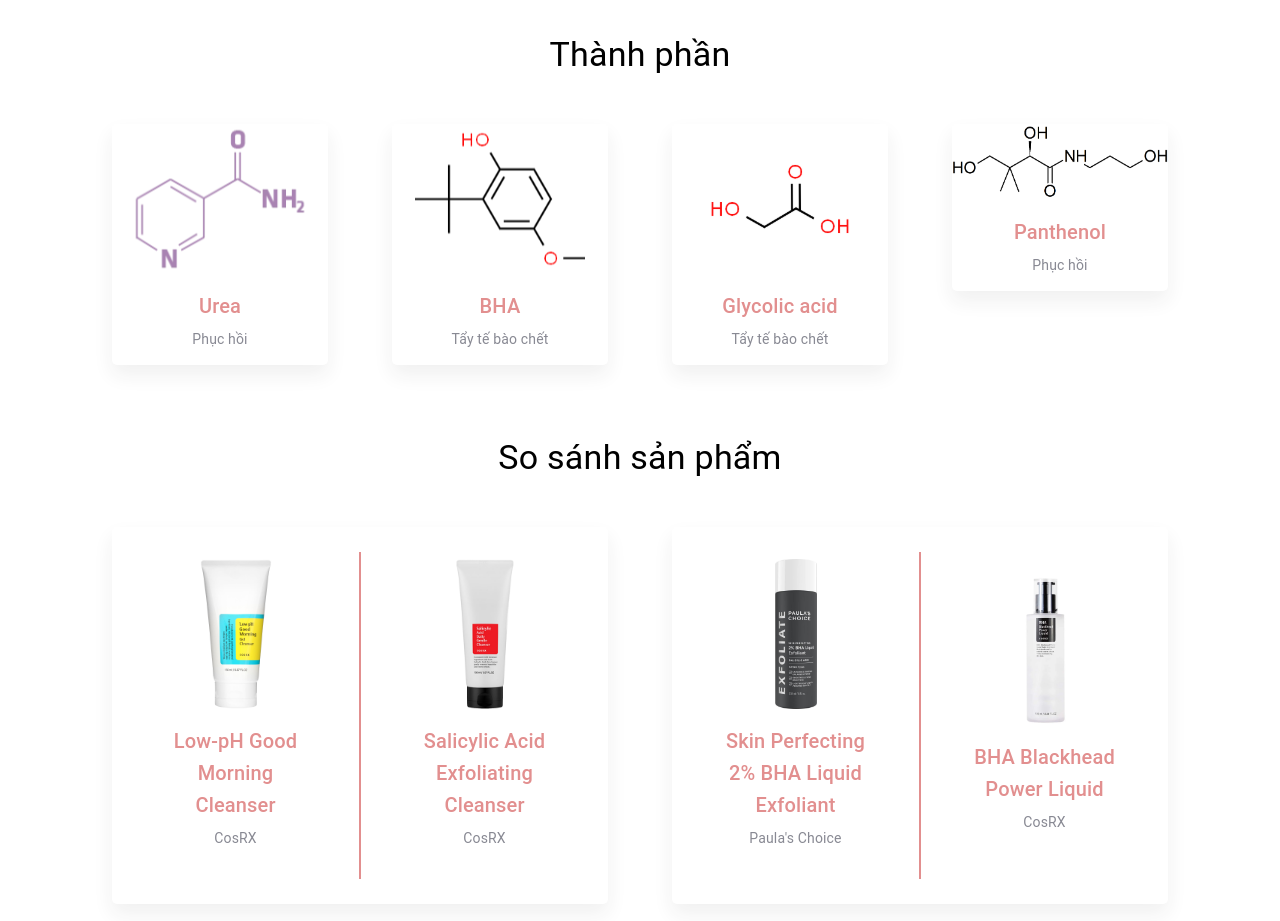
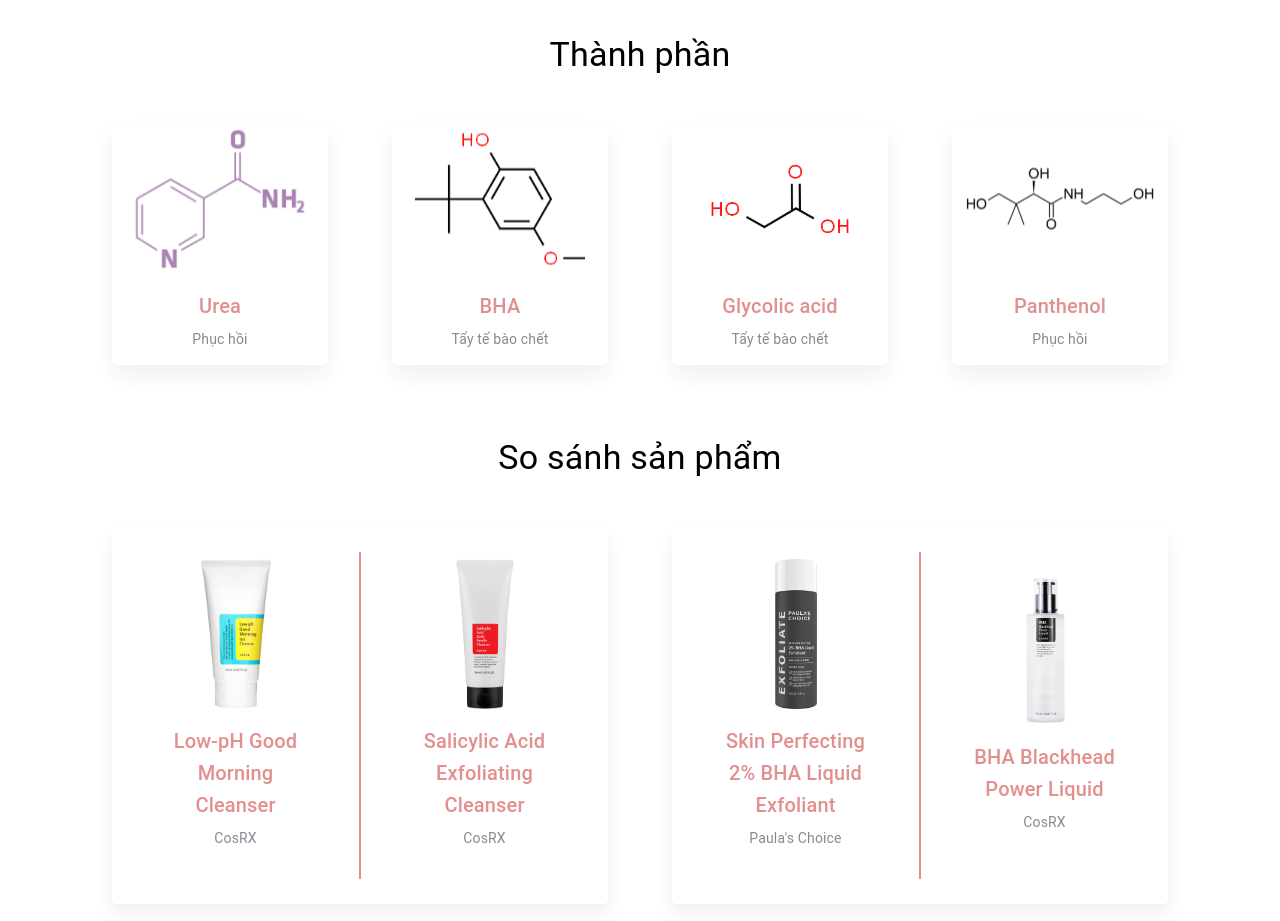
Before and after one commit to nnkyduyen1999/cos-decoder, a React (Create React App) app: page / in a window 1280 px wide. Shown: the part 1140-2061 px from the top of the page. Built offline with nearby package versions, Linux system fonts and the light colour scheme.

Commit message:
fix ingredient item on home page

```diff
--- a/src/pages/Home/home.js
+++ b/src/pages/Home/home.js
@@ -75,7 +75,7 @@
     },
     {
       id: "4",
-      image: "/images/ingredients/Panthenol.png",
+      image: "/images/ingredients/panthenol.svg",
       name: "Panthenol",
       usage: "Phục hồi",
     },
```
Also changed, not shown: public/images/ingredients/Panthenol.png (deleted), public/images/ingredients/panthenol.svg (added).
